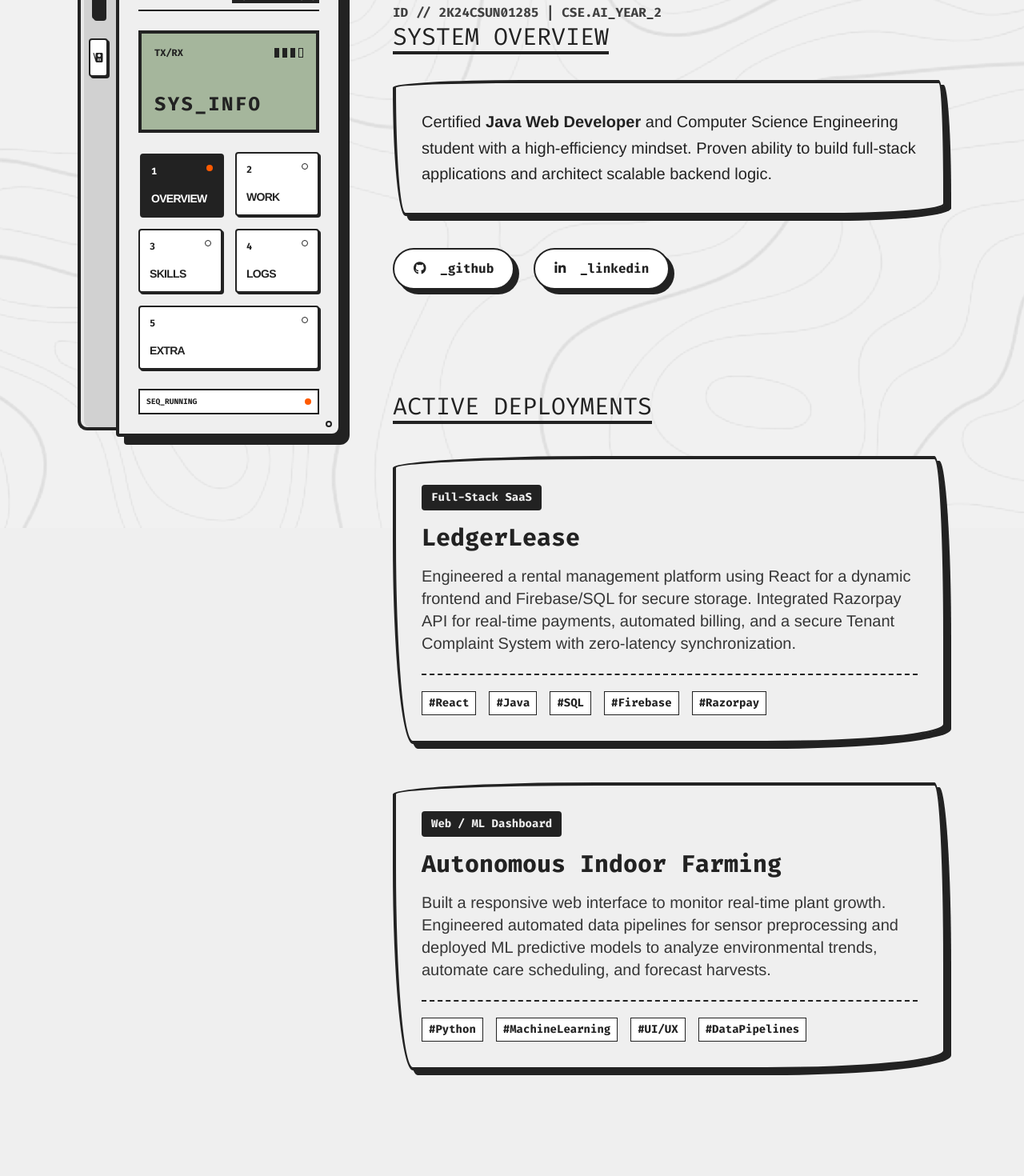
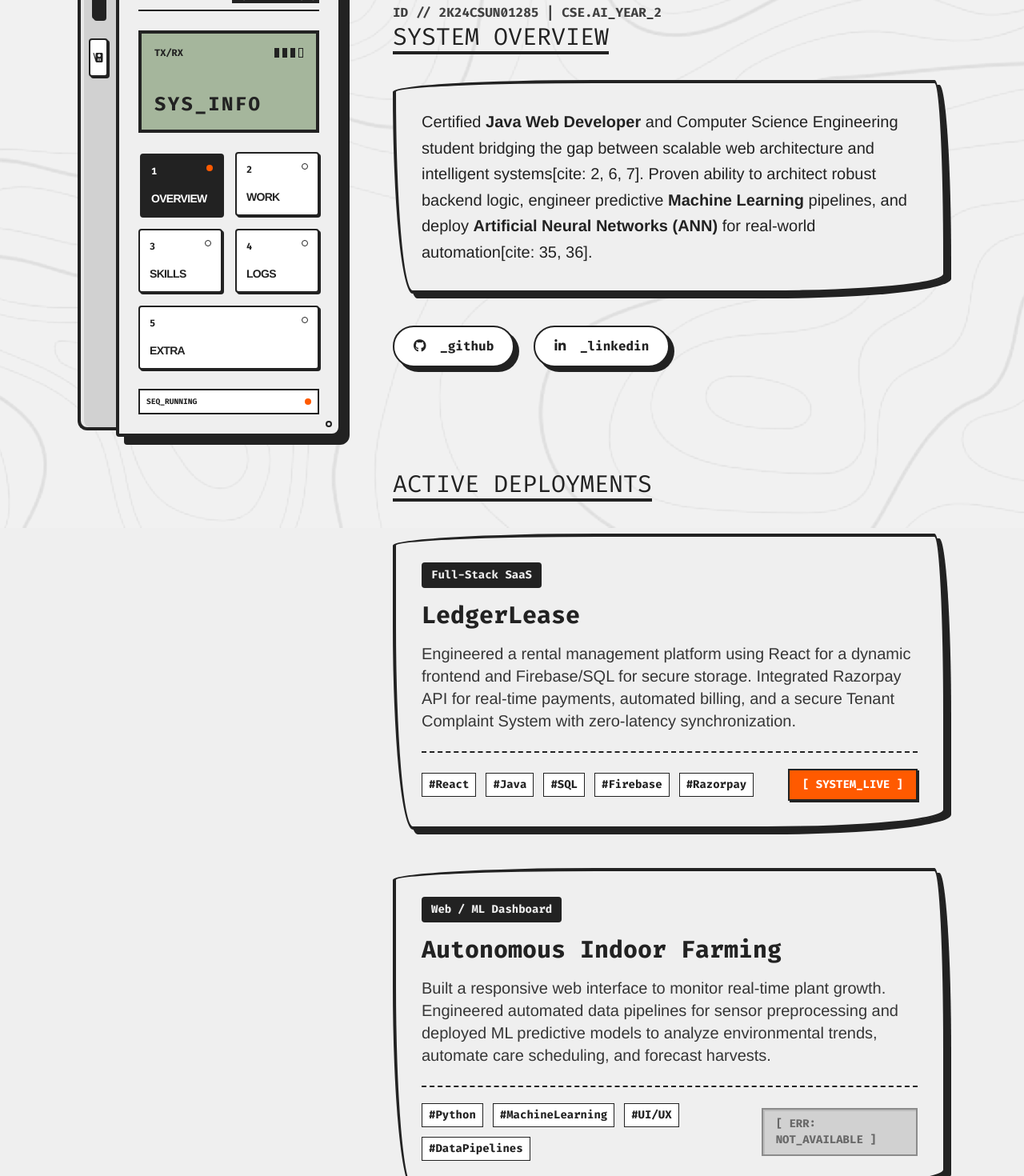
Before and after one commit to hemantydv06/e-ink-portfolio, a React (Vite) app: page / in a window 1280 px wide. Shown: the part 140-1610 px from the top of the page at 80% size. Built offline with nearby package versions, Linux system fonts and the light colour scheme.

Commit message:
Updated system overview with AI/ML integration and added hardware deployment buttons

```diff
--- a/src/components/CanvasSections.jsx
+++ b/src/components/CanvasSections.jsx
@@ -52,13 +52,19 @@ const projectsData = [
     title: "LedgerLease",
     badge: "Full-Stack SaaS",
     desc: "Engineered a rental management platform using React for a dynamic frontend and Firebase/SQL for secure storage. Integrated Razorpay API for real-time payments, automated billing, and a secure Tenant Complaint System with zero-latency synchronization.",
-    tags: ["#React", "#Java", "#SQL", "#Firebase", "#Razorpay"]
+    tags: ["#React", "#Java", "#SQL", "#Firebase", "#Razorpay"],
+    btnText: "[ SYSTEM_LIVE ]",
+    btnLink: "https://rent-optimizer-gamma.vercel.app/",
+    isDisabled: false
   },
   {
     title: "Autonomous Indoor Farming",
     badge: "Web / ML Dashboard",
     desc: "Built a responsive web interface to monitor real-time plant growth. Engineered automated data pipelines for sensor preprocessing and deployed ML predictive models to analyze environmental trends, automate care scheduling, and forecast harvests.",
-    tags: ["#Python", "#MachineLearning", "#UI/UX", "#DataPipelines"]
+    tags: ["#Python", "#MachineLearning", "#UI/UX", "#DataPipelines"],
+    btnText: "[ ERR: NOT_AVAILABLE ]",
+    btnLink: "#",
+    isDisabled: true
   }
 ];
 
@@ -81,8 +87,11 @@ const CanvasSections = ({ activeSection }) => {
 
         <h2 className="border-b-4 border-eink-ink inline-block mb-8 font-mono text-3xl uppercase">System Overview</h2>
 
+        {/* === UPDATED: Injected AI/ML/ANN Terminology === */}
         <div className="sketch-frame text-xl leading-relaxed">
-          <p>Certified <strong>Java Web Developer</strong> and Computer Science Engineering student with a high-efficiency mindset. Proven ability to build full-stack applications and architect scalable backend logic.</p>
+          <p>
+            Certified <strong>Java Web Developer</strong> and Computer Science Engineering student bridging the gap between scalable web architecture and intelligent systems[cite: 2, 6, 7]. Proven ability to architect robust backend logic, engineer predictive <strong>Machine Learning</strong> pipelines, and deploy <strong>Artificial Neural Networks (ANN)</strong> for real-world automation[cite: 35, 36].
+          </p>
         </div>
 
         <div className="mt-10 flex gap-6">
@@ -103,8 +112,24 @@ const CanvasSections = ({ activeSection }) => {
               <span className="bg-eink-ink text-eink-bg px-3 py-1.5 rounded text-sm font-mono font-bold inline-block mb-4">{project.badge}</span>
               <h3 className="text-3xl font-mono font-bold mb-4">{project.title}</h3>
               <p className="text-xl opacity-90">{project.desc}</p>
-              <div className="mt-6 flex flex-wrap gap-4 border-t-2 border-dashed border-eink-ink pt-5 font-mono text-sm font-bold">
-                {project.tags.map(tag => <span key={tag} className="bg-white border border-eink-ink px-2 py-1">{tag}</span>)}
+
+              {/* === UPDATED: Tags and Hardware Deployment Buttons === */}
+              <div className="mt-6 flex flex-col md:flex-row md:items-center justify-between gap-5 border-t-2 border-dashed border-eink-ink pt-5">
+
+                <div className="flex flex-wrap gap-3 font-mono text-sm font-bold">
+                  {project.tags.map(tag => <span key={tag} className="bg-white border border-eink-ink px-2 py-1">{tag}</span>)}
+                </div>
+
+                {project.isDisabled ? (
+                  <span className="font-mono text-sm font-bold bg-[#D1D1D1] text-eink-ink/60 border-2 border-eink-ink/40 px-4 py-2 cursor-not-allowed shadow-[inset_2px_2px_0px_rgba(0,0,0,0.1)] select-none">
+                    {project.btnText}
+                  </span>
+                ) : (
+                  <a href={project.btnLink} target="_blank" rel="noreferrer" className="font-mono text-sm font-bold bg-te-orange text-white border-2 border-eink-ink px-4 py-2 shadow-hardware hover:translate-x-[2px] hover:translate-y-[2px] hover:shadow-hardware-pressed active:bg-eink-ink transition-all text-center">
+                    {project.btnText}
+                  </a>
+                )}
+
               </div>
             </div>
           ))}
```
